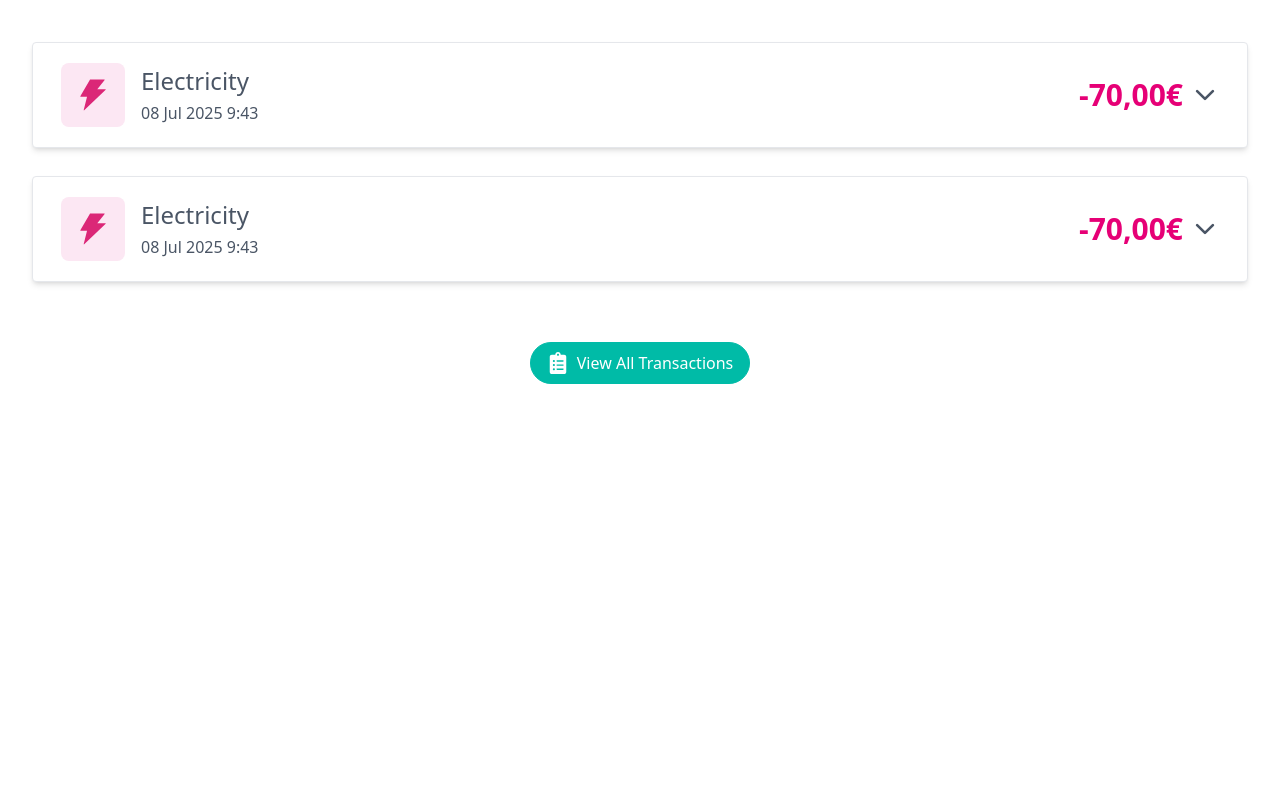
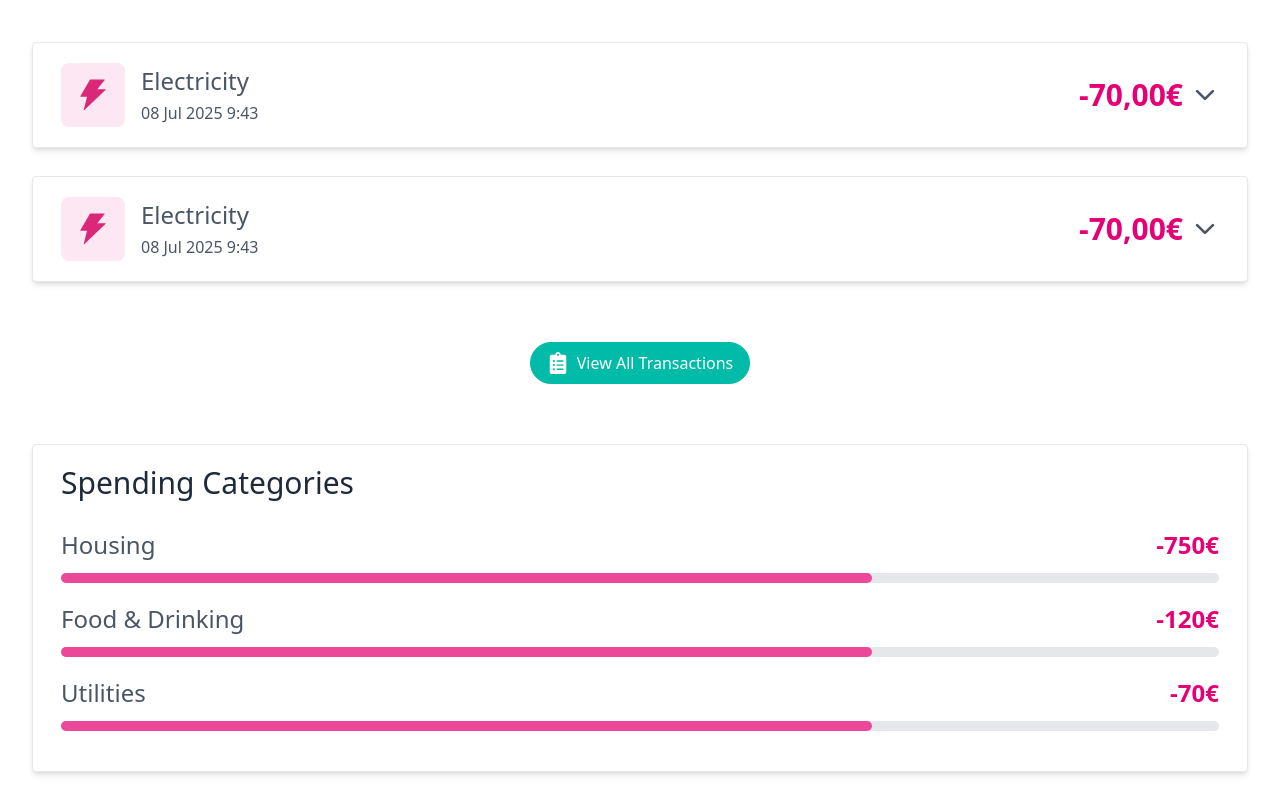
Before and after one commit to sergiosantos96/estias-pay, a React (Vite) app: page /dashboard in a window 1280 px wide. Shown: the part 458-1258 px from the top of the page. Before the commit the page ends 874 px from the top, so only its background shows below. Built offline with nearby package versions, Linux system fonts and the light colour scheme.

Commit message:
Added spending categories section

```diff
--- a/src/components/Header.tsx
+++ b/src/components/DashboardHeader.tsx
@@ -1,8 +1,8 @@
 import { useNavigate } from "react-router-dom";
 import { IoIosLogOut } from "react-icons/io";
 import { FaCoins } from "react-icons/fa";
-import ProgressBar from "./ProgressBar";
-import Button from "./Button";
+import ProgressBar from "./shared/ProgressBar";
+import Button from "./shared/Button";
 import EstiasLogo from "../assets/EstiasLogoTextless.png";
 
 const DashboardHeader = () => {
@@ -29,7 +29,9 @@ const DashboardHeader = () => {
         <span>•</span>
         <span>4000€ budgeted</span>
       </div>
-      <ProgressBar barColor="#90EE90" />
+      <div className="mx-auto w-4/5">
+        <ProgressBar barColor="#90EE90" width={65} />
+      </div>
       <div className="mb-5 flex justify-center">
         <Button
           icon={<FaCoins />}
--- /dev/null
+++ b/src/components/SpendingCategories.tsx
@@ -0,0 +1,18 @@
+import SpendingCategory from "./SpendingCategory";
+
+const SpendingCategories = () => {
+  return (
+    <div className="my-7 rounded border border-gray-200 bg-white p-7 py-5 text-gray-600 shadow-md">
+      <h2 className="text-3xl font-medium text-gray-800">
+        Spending Categories
+      </h2>
+      <div className="mt-7">
+        <SpendingCategory category="Housing" expense={-750} />
+        <SpendingCategory category="Food & Drinking" expense={-120} />
+        <SpendingCategory category="Utilities" expense={-70} />
+      </div>
+    </div>
+  );
+};
+
+export default SpendingCategories;
--- /dev/null
+++ b/src/components/SpendingCategory.tsx
@@ -0,0 +1,27 @@
+import ProgressBar from "./shared/ProgressBar";
+
+interface SpendingCategory {
+  category: string;
+  expense: number;
+}
+
+const SpendingCategory: React.FC<SpendingCategory> = ({
+  category,
+  expense,
+}) => {
+  return (
+    <div>
+      <div className="flex w-full justify-between">
+        <h3 className="text-2xl font-medium text-gray-600 capitalize">
+          {category}
+        </h3>
+        <h3 className="text-2xl font-semibold text-pink-600">{expense}€</h3>
+      </div>
+      <div className="mt-3">
+        <ProgressBar barColor="#EC4899" width={70} />
+      </div>
+    </div>
+  );
+};
+
+export default SpendingCategory;
--- a/src/components/TransactionsList.tsx
+++ b/src/components/TransactionsList.tsx
@@ -1,7 +1,8 @@
 import { FaClipboardList, FaPlus } from "react-icons/fa";
-import Button from "./Button";
+import Button from "./shared/Button";
 import Transaction from "./Transaction";
 import { useNavigate } from "react-router-dom";
+import SpendingCategories from "./SpendingCategories";
 
 const TransactionsList = () => {
   const navigate = useNavigate();
@@ -40,6 +41,7 @@ const TransactionsList = () => {
             onClick={() => navigate("/expenses")}
           />
         </div>
+        <SpendingCategories />
       </div>
     </div>
   );
--- a/src/components/ProgressBar.tsx
+++ b/src/components/shared/ProgressBar.tsx
@@ -1,15 +1,16 @@
 interface ProgressBarProps {
   barColor: string;
+  width: number;
 }
 
-const ProgressBar: React.FC<ProgressBarProps> = ({ barColor }) => {
+const ProgressBar: React.FC<ProgressBarProps> = ({ barColor, width }) => {
   return (
     <div className="mb-5 flex justify-center">
-      <div className="h-2.5 w-4/5 rounded-full bg-gray-200">
+      <div className="h-2.5 w-full rounded-full bg-gray-200">
         <div
           className="h-2.5 rounded-full"
           style={{
-            width: "70%",
+            width: `${width}%`,
             backgroundColor: barColor,
           }}
         ></div>
--- a/src/pages/DashboardPage.tsx
+++ b/src/pages/DashboardPage.tsx
@@ -1,4 +1,4 @@
-import DashboardHeader from "../components/Header";
+import DashboardHeader from "../components/DashboardHeader";
 import PageContainer from "../components/PageContainer";
 import TransactionsList from "../components/TransactionsList";
 
--- a/src/pages/ErrorPage.tsx
+++ b/src/pages/ErrorPage.tsx
@@ -1,5 +1,5 @@
 import { RiErrorWarningFill } from "react-icons/ri";
-import Button from "../components/Button";
+import Button from "../components/shared/Button";
 import { FaHome } from "react-icons/fa";
 import { useNavigate } from "react-router-dom";
 
--- a/src/pages/LoginPage.tsx
+++ b/src/pages/LoginPage.tsx
@@ -1,7 +1,7 @@
 import React, { useEffect, useState } from "react";
 import { useNavigate } from "react-router-dom";
 import EstiasLogo from "../assets/EstiasLogo.png";
-import Button from "../components/Button";
+import Button from "../components/shared/Button";
 
 export const LoginPage = () => {
   const navigate = useNavigate();
```
Also changed, not shown: src/components/shared/Button.tsx (renamed from src/components/Button.tsx).
